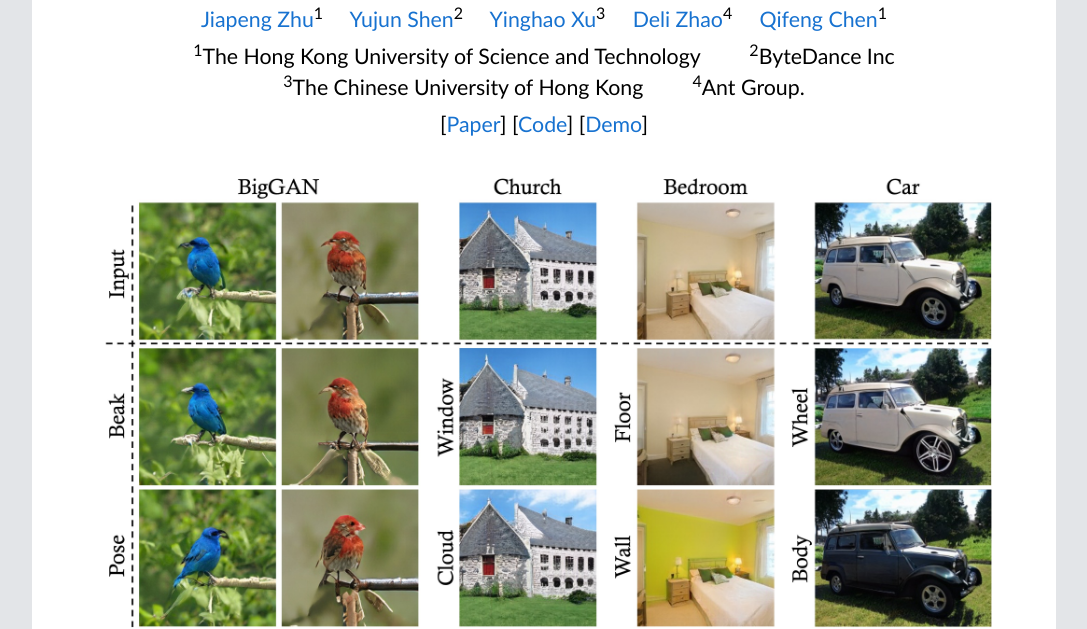
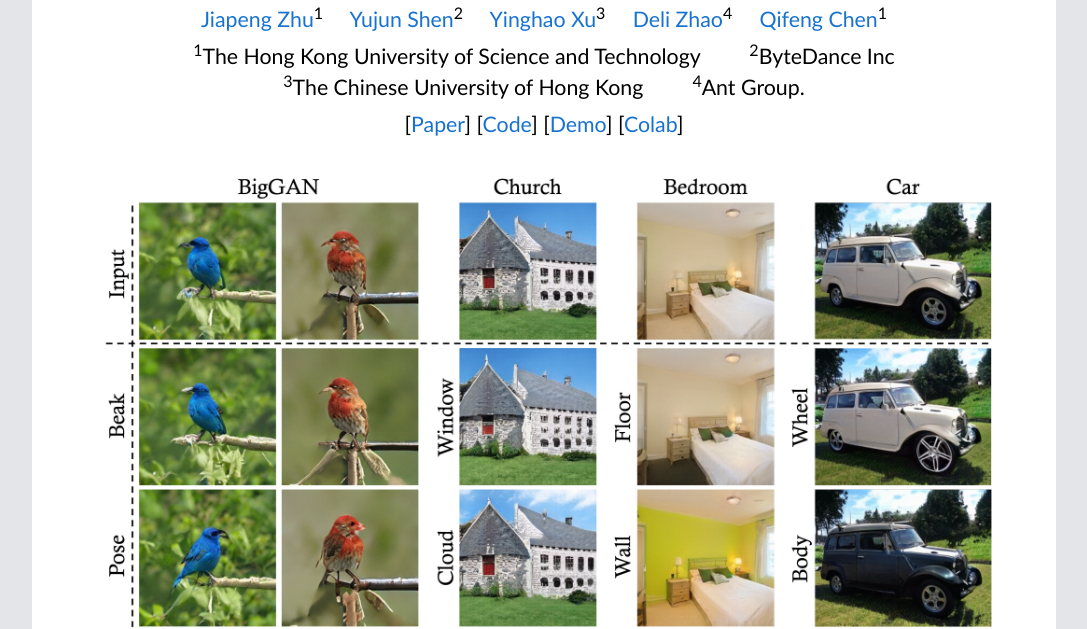
Before and after one commit to zhujiapeng/resefa, a plain HTML site: page docs/index.html in a window 1280 px wide. Shown: the part 196-825 px from the top of the page, without its empty margins (96-1183 px from the left). Drawn offline with Linux system fonts and the light colour scheme.

Commit message:
Add Colab.

```diff
--- a/docs/index.html
+++ b/docs/index.html
@@ -46,7 +46,7 @@
     [<a href="https://arxiv.org/pdf/2202.09649.pdf" target="_blank">Paper</a>]
     [<a href="https://github.com/zhujiapeng/resefa" target="_blank">Code</a>]
     [<a href="https://youtu.be/Rsr0VJNvXW8" target="_blank">Demo</a>]
-<!--    [<a href="" target="_blank">Colab</a>]-->
+    [<a href="[[Colab](https://colab.research.google.com/github.com/zhujiapeng/resefa/tree/main/docs/resefa.ipynb)]" target="_blank">Colab</a>]
   </div>
   <div class="teaser">
     <img src="./assets/teaser.jpg">
```
Also changed, not shown: 2 other files.
